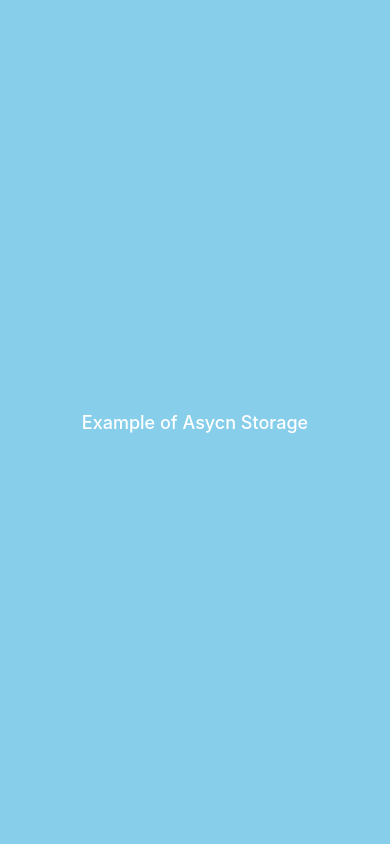
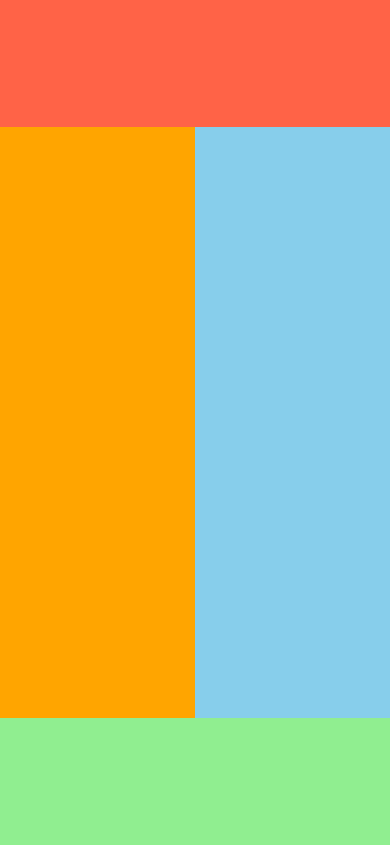
Before and after one commit to muazimmaqbool/React-Native-Tutorials, a React Native app: screen / in a window 390 px wide. Built offline with nearby package versions, Linux system fonts and the light colour scheme.

Commit message:
react native responsive screens

```diff
--- a/App.js
+++ b/App.js
@@ -68,7 +68,7 @@ const App = () => {
   return (
     <>
       {/*used for core components and custom components */}
-      <View style={{ flex: 1, backgroundColor: "skyblue", padding: 60 }}>
+      {/* <View style={{ flex: 1, backgroundColor: "skyblue", padding: 60 }}> */}
 
         {/* Core Components: */}
           {/* <A_View/> */}
@@ -99,17 +99,17 @@ const App = () => {
           {/* <L_BackHandler/> */}
           {/* <M_ToastAndroid/> */}
           {/* <N_Permissions/> */}
-          <O_AsyncStorage/>
+          {/* <O_AsyncStorage/> */}
 
       {/*closing view of core components and custom components */}
-      </View>
+      {/* </View> */}
 
       {/*responsive layout/design */}
-        {/* <A_responsive/> */}
+        <A_responsive/>
         {/* <B_respUsingFlex/> */}
 
-      {/* this view used only when working with flexbox */}
-      {/* <View style={styles.container}> */}
+    {/* this view used only when working with flexbox */}
+    {/* <View style={styles.container}> */}
 
       {/*flexbox and flex property */}
       {/*we call this A_Flexbox multiple times to understand better (from lec-26 at 4:28)
@@ -209,7 +209,7 @@ const App = () => {
       </H_Relative_Absolute_layout> */}
 
        {/*closing View of flexbox */}
-      {/* </View> */}
+    {/* </View> */}
 
       {/*comment out Above code when working in Dynamic Ui folder, Lists folder, */}
       {/* <DimensionsAPI/> */}
```
Also changed, not shown: Responsive design/A_responsive.jsx (+6 -4 lines).
